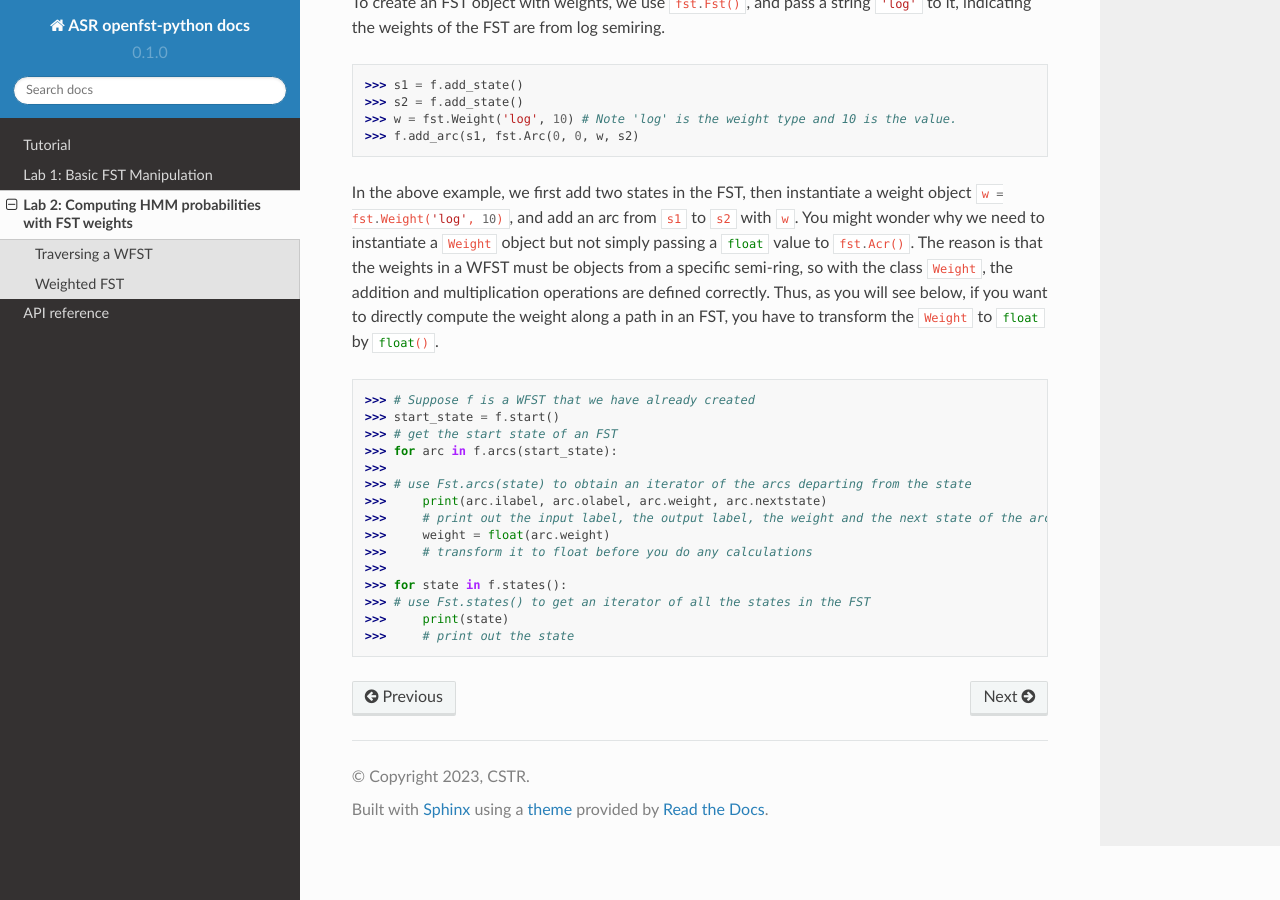
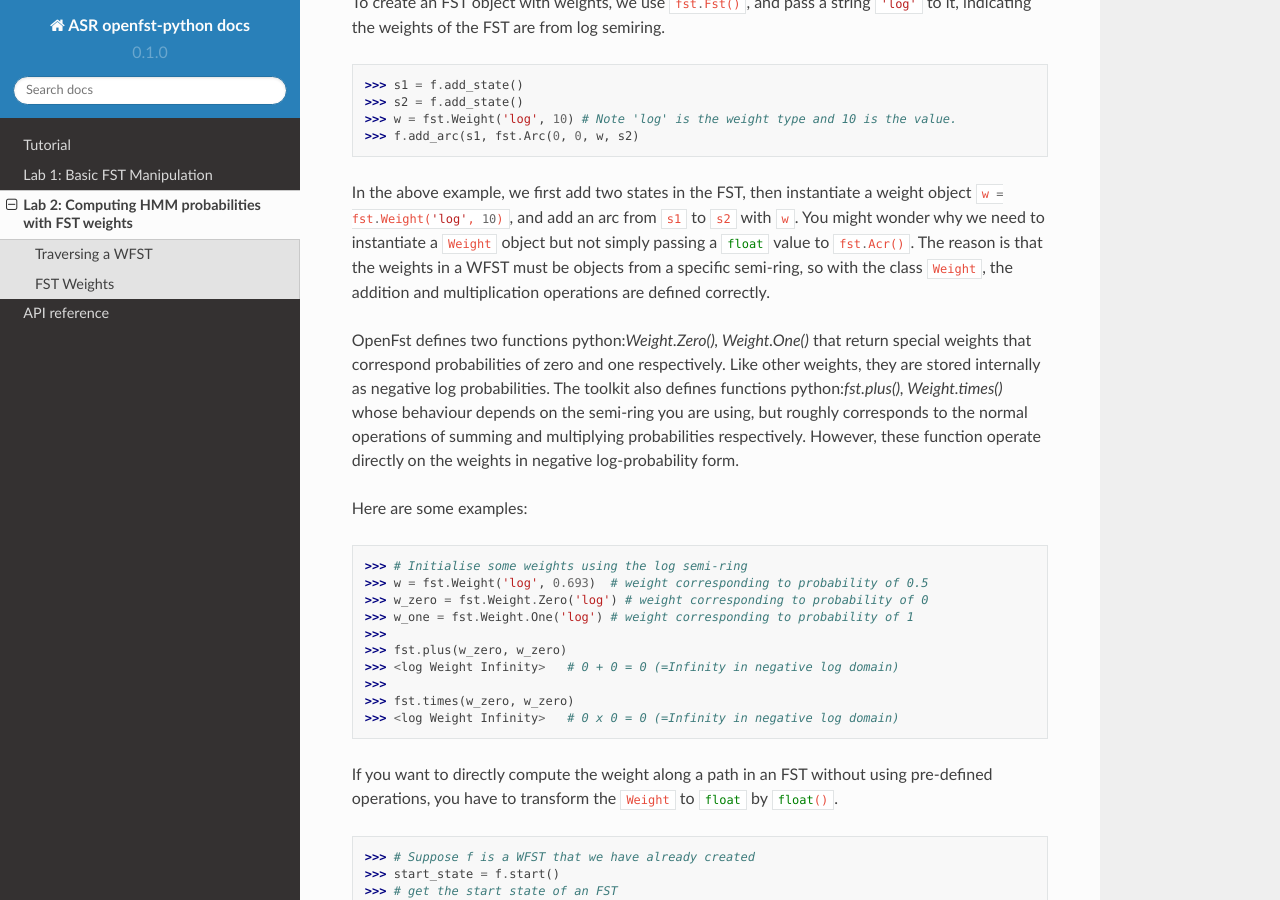
Before and after one commit to ZhaoZeyu1995/openfst-python-documentation, a Sphinx documentation site: the page built from docs/source/lab2.rst, in a window 1280 px wide and 900 px high, scrolled down 1702 px. Built offline with Sphinx 7.4.7 and the Read the Docs theme 2.0.0, drawn with Linux system fonts in a browser that asks for light colours; some of the changed text lies outside the part shown.

Commit message:
Update lab2.rst

```diff
--- a/docs/source/lab2.rst
+++ b/docs/source/lab2.rst
@@ -40,7 +40,7 @@ In this example, we traverse all the arcs of an FST in a depth-first manner.  **
 >>> s = f.start()
 >>> traverse_arcs(s)
 
-Weighted FST
+FST Weights
 ***********
 
 For the purposes of these labs, you can think of the weights on the arcs of your FSTs as being equivalent to negative log probabilities.  That is, *w = -log p*.  We'll use the "log semi-ring", which (roughly) means that summing weights is equivalent to multiplying probabilities.
@@ -65,8 +65,25 @@ To create an FST object with weights, we use :python:`fst.Fst()`, and pass a str
 In the above example, we first add two states in the FST, then instantiate a weight object :python:`w = fst.Weight('log', 10)`, and add an arc from :python:`s1` to :python:`s2` with :python:`w`.
 You might wonder why we need to instantiate a :python:`Weight` object but not simply passing a :python:`float` value to :python:`fst.Acr()`.
 The reason is that the weights in a WFST must be objects from a specific semi-ring, so with the class :python:`Weight`, the addition and multiplication operations are defined correctly.
-Thus, as you will see below, if you want to directly compute the weight along a path in an FST, you have to transform the :python:`Weight` to :python:`float` by :python:`float()`.
 
+OpenFst defines two functions python:`Weight.Zero(), Weight.One()` that return special weights that correspond probabilities of zero and one respectively.  Like other weights, they are stored internally as negative log probabilities.  The toolkit also defines functions python:`fst.plus(), Weight.times()` whose behaviour depends on the semi-ring you are using, but roughly corresponds to the normal operations of summing and multiplying probabilities respectively.  However, these function operate directly on the weights in negative log-probability form.
+
+Here are some examples:
+
+>>> # Initialise some weights using the log semi-ring
+>>> w = fst.Weight('log', 0.693)  # weight corresponding to probability of 0.5
+>>> w_zero = fst.Weight.Zero('log') # weight corresponding to probability of 0
+>>> w_one = fst.Weight.One('log') # weight corresponding to probability of 1
+>>>
+>>> fst.plus(w_zero, w_zero)
+>>> <log Weight Infinity>   # 0 + 0 = 0 (=Infinity in negative log domain)
+>>>
+>>> fst.times(w_zero, w_zero)
+>>> <log Weight Infinity>   # 0 x 0 = 0 (=Infinity in negative log domain)
+
+.. Including summing two 0.5 probabilities, also multiplying zero and one
+
+If you want to directly compute the weight along a path in an FST without using pre-defined operations, you have to transform the :python:`Weight` to :python:`float` by :python:`float()`.
 
 >>> # Suppose f is a WFST that we have already created
 >>> start_state = f.start()
```
